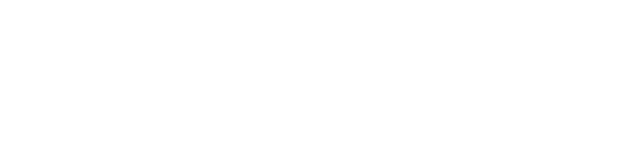
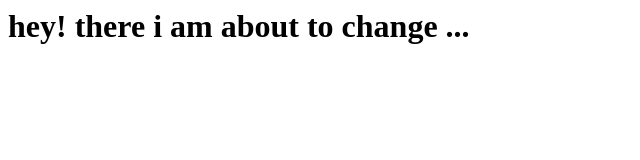
Before and after one commit to abhayparmar2612/yooth, a plain HTML site: page index.html in a window 1280 px wide. Shown: the whole page, without its empty margins (0-640 px from the left). Drawn offline with Linux system fonts and the light colour scheme.

Commit message:
changes in

```diff
--- a/index.html
+++ b/index.html
@@ -6,6 +6,6 @@
 
       </head>
 <body>
-
+    <h1> hey! there i am about to change ...</h1>
 </body>
 </html>
```
